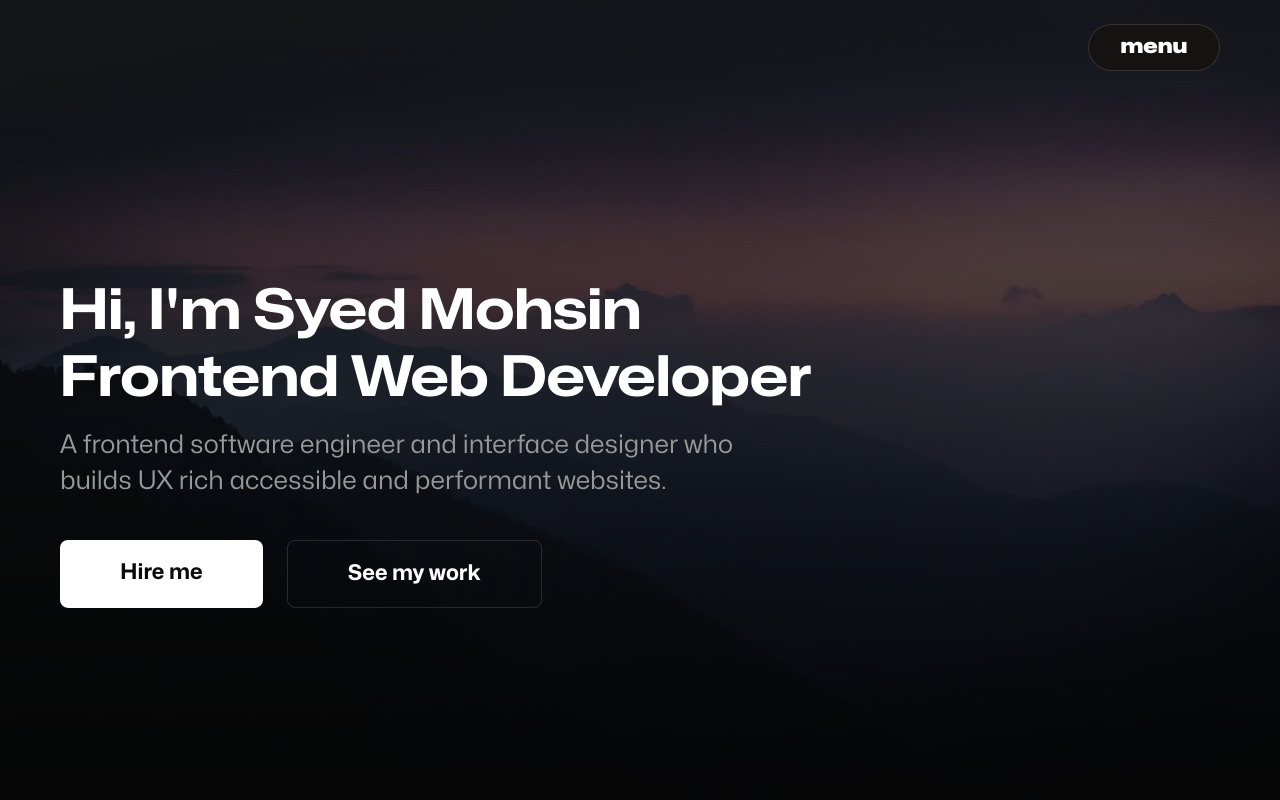
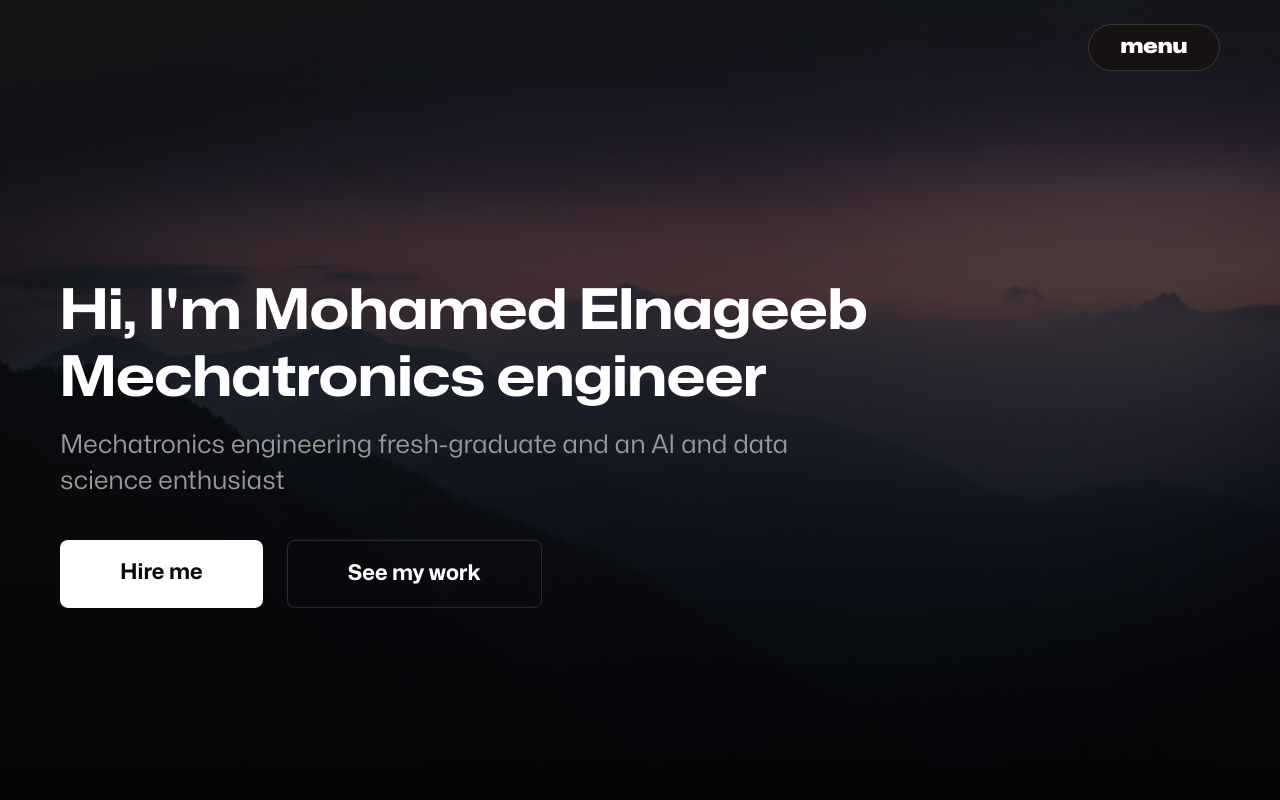
Before and after one commit to Mohamed-Elnageeb/My-Portfolio, a plain HTML site: page index.html in a window 1280 px wide. Shown: the top 800 px of the page. Drawn offline with Linux system fonts and the light colour scheme.

```diff
--- a/index.html
+++ b/index.html
@@ -72,7 +72,7 @@
     <script src="script.js" defer></script>
 
     <!-- Your name here -->
-    <title>Syed Mohsin's Portfolio</title>
+    <title>Mohamed Elnageeb's Portfolio</title>
   </head>
 
   <body>
@@ -106,14 +106,14 @@
         <div class="header-textbox">
           <!-- Replace with your name and job title -->
           <h1 class="h1">
-            <span>Hi, I'm Syed Mohsin</span>
-            <span>Frontend Web Developer</span>
+            <span>Hi, I'm Mohamed Elnageeb</span>
+            <span>Mechatronics engineer</span>
           </h1>
 
           <!-- Add a small introductory paragraph about yourself -->
           <p class="header-text">
-            A frontend software engineer and interface designer who builds UX
-            rich accessible and performant websites.
+            Mechatronics engineering fresh-graduate
+            and an AI and data science enthusiast
           </p>
 
           <div class="header-btns">
```
Also changed, not shown: assets/images/favicons.png.
